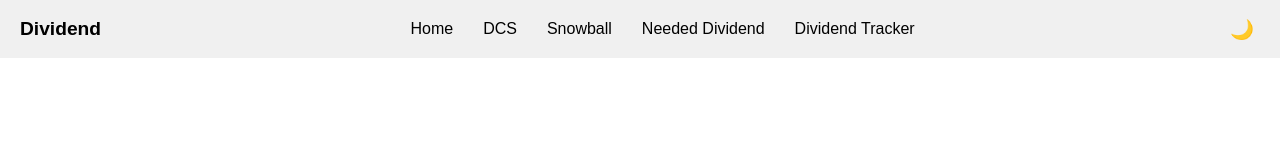
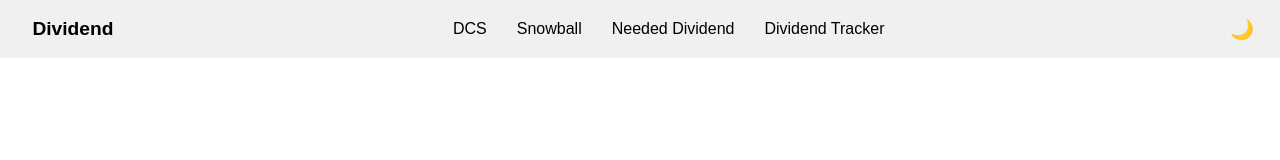
Before and after one commit to Sasacoriror/Stock_Frontend, a plain HTML site: page static/Index/index.html in a window 1280 px wide. Drawn offline with Linux system fonts and the light colour scheme.

Commit message:
small changes to the navbar. Removed the homepage button and moved the name a little to the right

```diff
--- a/static/Index/index.html
+++ b/static/Index/index.html
@@ -11,7 +11,7 @@
 <div class="navbar" id="navbar">
     <div class="site-name">Dividend</div>
     <div class="nav-links">
-        <a href="../Index/index.html">Home</a>
+        <!--<a href="../Index/index.html">Home</a>-->
         <a href="../DCF_calc/DCF_Calculator.html">DCS</a>
         <a href="../Snowball/Snowball.html">Snowball</a>
         <a>Needed Dividend</a>
--- a/static/Index/navbar.css
+++ b/static/Index/navbar.css
@@ -67,6 +67,10 @@ body {
     flex-shrink: 0;
 }
 
+.site-name {
+    margin-left: 1%;
+}
+
 @media (max-width: 768px) {
     .navbar {
         flex-direction: column;
```
